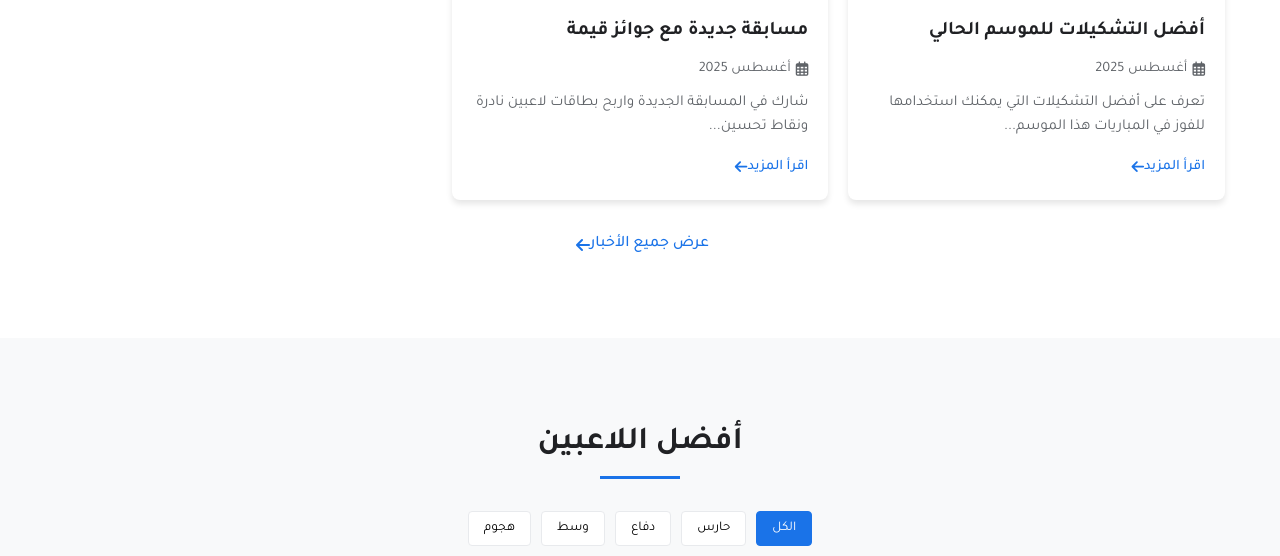
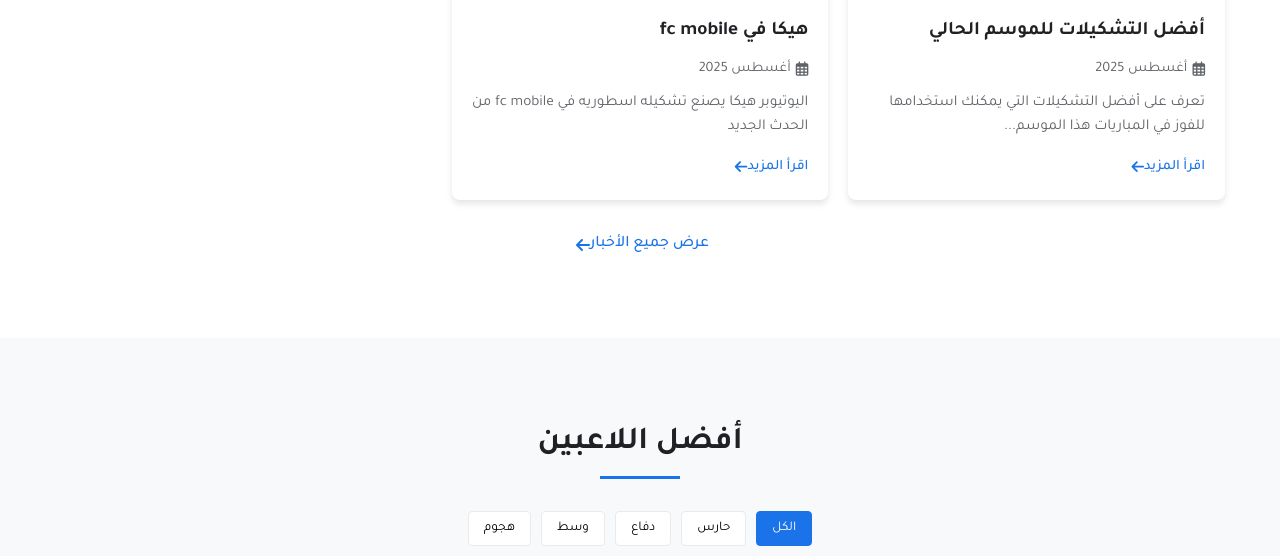
Before and after one commit to omar0elmallah/fc-mobile-fans, a plain HTML site: page index.html in a window 1280 px wide. Shown: the part 1469-2025 px from the top of the page. Drawn offline with Linux system fonts and the light colour scheme.

Commit message:
Update index.html

```diff
--- a/index.html
+++ b/index.html
@@ -86,10 +86,10 @@
                         <img src="images/news3.jpg" alt="خبر 3">
                     </div>
                     <div class="news-content">
-                        <h3>مسابقة جديدة مع جوائز قيمة</h3>
+                        <h3>هيكا في fc mobile</h3>
                         <p class="news-date"><i class="far fa-calendar-alt"></i>  أغسطس 2025</p>
-                        <p class="news-excerpt">شارك في المسابقة الجديدة واربح بطاقات لاعبين نادرة ونقاط تحسين...</p>
-                        <a href="#" class="read-more">اقرأ المزيد <i class="fas fa-arrow-left"></i></a>
+                        <p class="news-excerpt">اليوتيوبر هيكا يصنع تشكيله اسطوريه في fc mobile من الحدث الجديد </p>
+                        <a href="https://encrypted-tbn0.gstatic.com/images?q=tbn:ANd9GcRkifHmosTDhkQqLscmSs-eQJhX3AdjsgiKPYW9Xu58A8LTyDcGV6w_9dX1QWWY3mi4Wkw&usqp=CAU" class="read-more">اقرأ المزيد <i class="fas fa-arrow-left"></i></a>
                     </div>
                 </article>
             </div>
```
